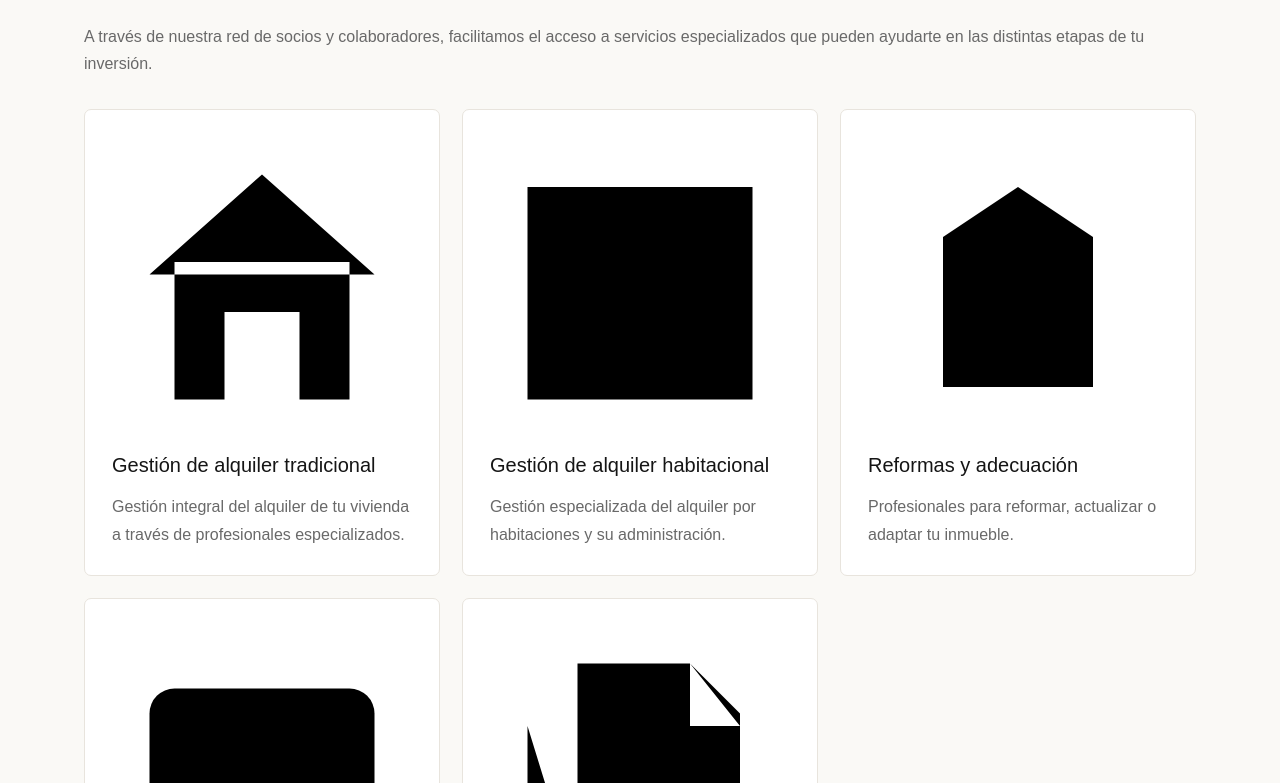
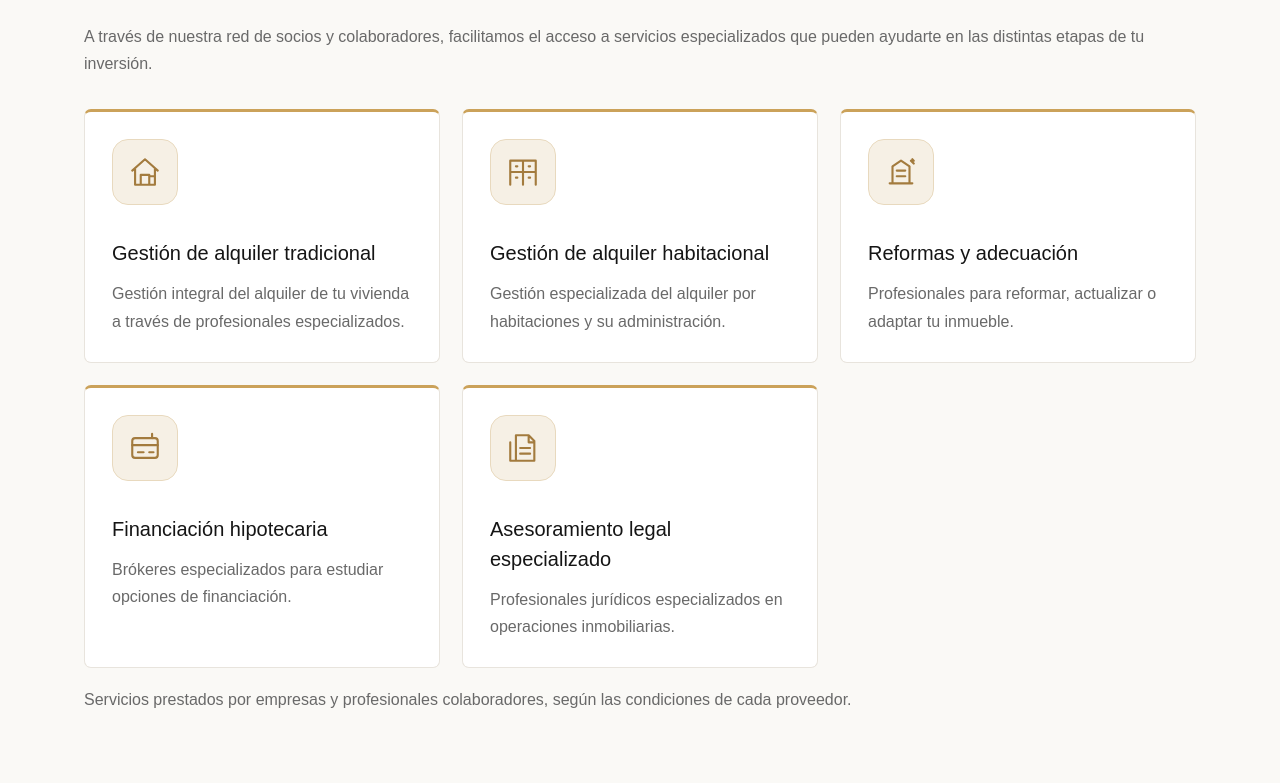
Before and after one commit to propertyinvestors42/property-investors-web, a Next.js app: page / in a window 1280 px wide. Shown: the part 3897-4680 px from the top of the page. Built offline with nearby package versions, Linux system fonts and the light colour scheme.

Commit message:
Polish collaborator cards with gold icons and subtle hover treatment

```diff
--- a/src/app/globals.css
+++ b/src/app/globals.css
@@ -127,3 +127,10 @@ a:focus-visible,summary:focus-visible{outline:3px solid var(--gold);outline-offs
 .asset-form-brand span{display:block;color:#776b5c;font-size:14px;margin-top:6px}
 .asset-form-brand+section{margin-top:0!important;border-radius:0 0 16px 16px!important;border:1px solid #e7dccb;border-top:0}
 @media(max-width:600px){.asset-form-brand{padding:15px;gap:12px}.asset-form-brand img{width:72px!important;height:72px!important}.asset-form-brand span{font-size:12px}}
+
+.complementary-card{position:relative;overflow:hidden;transition:transform .2s ease,border-color .2s ease,box-shadow .2s ease;border-top:3px solid #cba25a}
+.complementary-card:hover{transform:translateY(-4px);box-shadow:0 14px 32px rgba(30,24,16,.09)}
+.complementary-icon{display:inline-flex;align-items:center;justify-content:center;width:66px;height:66px;border-radius:16px;background:#f6f0e5;border:1px solid #e8d9be;color:#a37b3e;margin-bottom:20px}
+.complementary-icon svg{width:34px;height:34px;fill:none;stroke:currentColor;stroke-width:1.5;stroke-linecap:round;stroke-linejoin:round}
+.complementary-card h3{margin-bottom:12px}
+@media(max-width:600px){.complementary-icon{width:58px;height:58px;margin-bottom:16px}.complementary-icon svg{width:30px;height:30px}}
```
